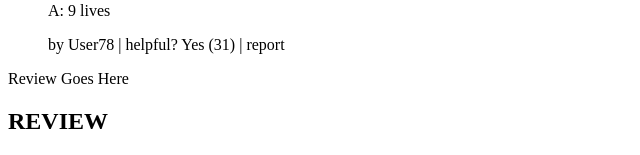
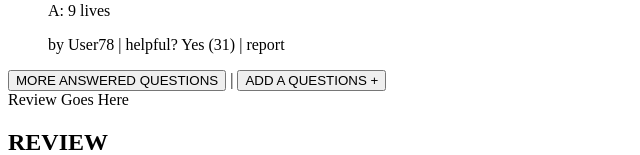
Before and after one commit to poaceae-team6/fec-catwalk, a React app: page / in a window 1280 px wide. Shown: the part 1299-1454 px from the top of the page, without its empty margins (0-640 px from the left). Built offline with nearby package versions, Linux system fonts and the light colour scheme; the HTML template or start-up script is replaced by a standard one.

Commit message:
working on sort

```diff
--- a/client/src/components/questions/QuestionItem.jsx
+++ b/client/src/components/questions/QuestionItem.jsx
@@ -4,7 +4,7 @@ import Answer from './Answer.jsx';
 const QuestionItem = (props) => {
 
  let answers = Object.values (props.question.answers);
- console.log(answers);
+
 
   return (
     <div>
--- a/client/src/components/questions/QuestionList.jsx
+++ b/client/src/components/questions/QuestionList.jsx
@@ -56,6 +56,7 @@ class QuestionList extends React.Component {
 
       ]
       },
+    length: 4,
     };
   }
 
@@ -74,14 +75,21 @@ class QuestionList extends React.Component {
 
   render () {
 
+    //only 4 questions will be visiable by default
+    let data = this.state.data.results;
+    // need to sort by helpfuness
+
+    //slice the data array to set the defaut length
+    data = data.slice(0, this.state.length);
 
     return (
       <div className='questions-container'>
         <p>Questions & Answers</p>
         <Search />
         <ul>
-          {this.state.data.results.map((question, index) => <QuestionItem key={index} question={question}/>)}
+          {data.map((question, index) => <QuestionItem key={index} question={question}/>)}
         </ul>
+        <button>MORE ANSWERED QUESTIONS</button>  |  <button>ADD A QUESTIONS +</button>
       </div>
     )
   }
```
